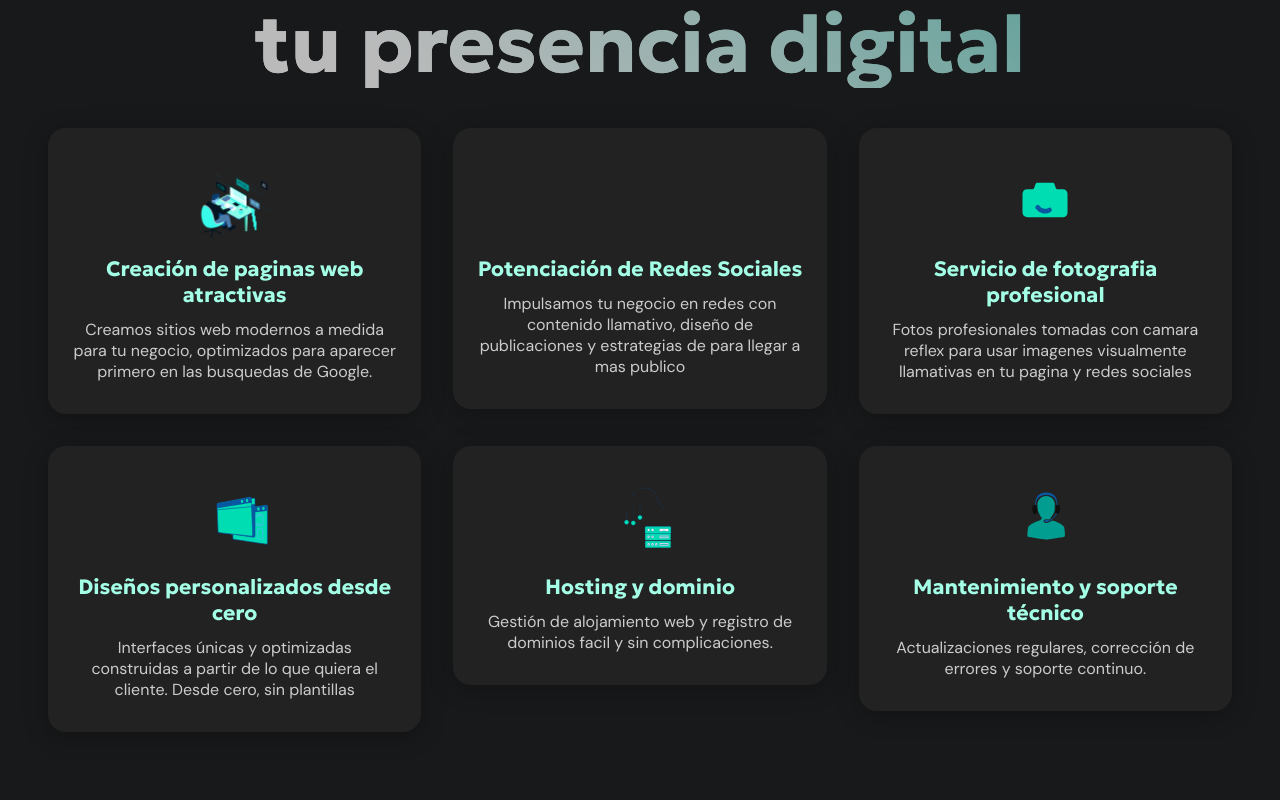
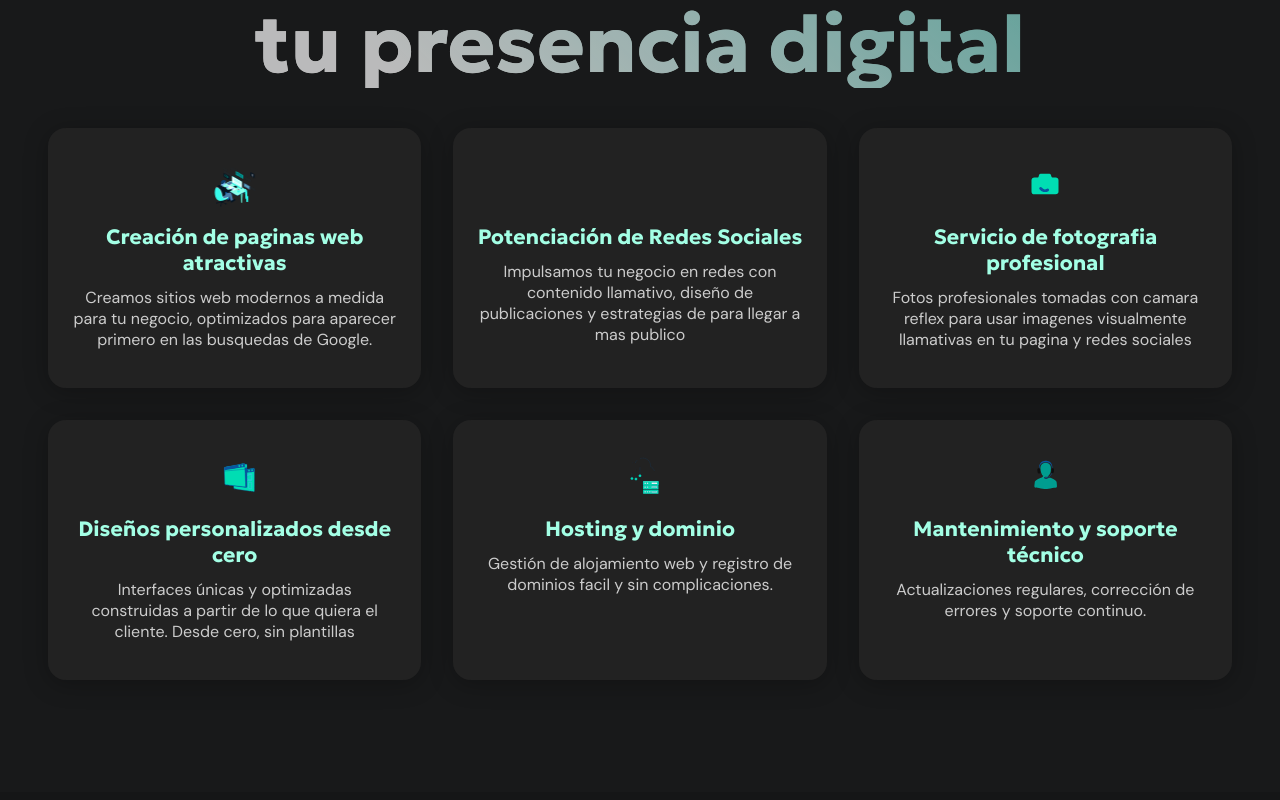
Before and after one commit to juanmaacampos/jmcdev-page, a React (Vite) app: page / in a window 1280 px wide. Shown: the part 920-1720 px from the top of the page. Built offline with nearby package versions, Linux system fonts and the light colour scheme.

Commit message:
Flipcard funcionando, pero en pc no se puede scrollear dentro

```diff
--- a/src/components/ServicioCard/ServicioCard.jsx
+++ b/src/components/ServicioCard/ServicioCard.jsx
@@ -1,32 +1,93 @@
 import React, { useState } from "react";
 import styles from "./ServicioCard.module.css";
-import CardModal from "../CardModal/CardModal";
+import CoolTitle from "../CoolTitle/CoolTitle";
 
 export default function ServicioCard({ icon, svg, titulo, descripcion, modalData }) {
-  const [open, setOpen] = useState(false);
+  const [flipped, setFlipped] = useState(false);
+
+  const handleClick = (e) => {
+    e.preventDefault(); // Prevenir comportamiento por defecto
+    setFlipped((prev) => !prev);
+  };
+
+  const handleBlur = () => {
+    setFlipped(false);
+  };
 
   return (
-    <>
     <div
-        className={styles.servicioCard}
-        onClick={() => setOpen(true)}
+      className={`${styles.servicioCard} ${flipped ? styles.flipped : ""}`}
       tabIndex={0}
       role="button"
+      aria-label={titulo}
+      onClick={handleClick}
+      onBlur={handleBlur}
       style={{ cursor: "pointer" }}
     >
-        <div className={styles.icon}>
-          {svg ? svg : icon}
+      <div className={styles.cardInner}>
+        {/* Frente */}
+        <div className={styles.cardFront}>
+          <div className={styles.iconSvgWrapper}>
+            {/* SVG/Icono con tamaño controlado */}
+            {svg
+              ? React.cloneElement(svg, {
+                  style: {
+                    width: "48px",
+                    height: "48px",
+                    maxWidth: "48px",
+                    maxHeight: "48px",
+                    minWidth: "48px",
+                    minHeight: "48px",
+                    display: "block",
+                    margin: "0 auto",
+                  },
+                })
+              : icon}
           </div>
-        <h3>{titulo}</h3>
-        <p>{descripcion}</p>
+          <h3 className={styles.cardTitle}>{titulo}</h3>
+          <p className={styles.cardDescription}>{descripcion}</p>
         </div>
-      {modalData && (
-        <CardModal
-          open={open}
-          onClose={() => setOpen(false)}
-          {...modalData}
-        />
+        {/* Dorso */}
+        <div className={styles.cardBack}>
+          <div className={styles.cardBackContent}>
+            {modalData?.image && (
+              <img src={modalData.image.src} alt={modalData.image.alt} className={styles.modalImage} />
             )}
-    </>
+            <div className={styles.headerContent}>
+              {modalData?.subtitle && <div className={styles.subtitle}>{modalData.subtitle}</div>}
+              <CoolTitle
+                className={styles.title}
+                animation="slide"
+                fontTransition="0.4s"
+              >
+                {modalData?.title}
+              </CoolTitle>
+              <p className={styles.description}>{modalData?.description}</p>
+            </div>
+            {modalData?.tabs && modalData.tabs.length > 0 && (
+              <div className={styles.cardBackTabs}>
+                {modalData.tabs.map((tab, i) => (
+                  <div key={i} className={styles.cardBackTab}>
+                    {tab.icon && <span className={styles.cardBackTabIcon}>{tab.icon}</span>}
+                    <span className={styles.cardBackTabLabel}>{tab.label}</span>
+                    <div className={styles.cardBackTabContent}>{tab.content}</div>
+                  </div>
+                ))}
+              </div>
+            )}
+            <button
+              className={styles.cardBackClose}
+              onClick={(e) => {
+                e.stopPropagation();
+                setFlipped(false);
+              }}
+              aria-label="Volver"
+            >
+              Volver
+            </button>
+          </div>
+        </div>
+      </div>
+    </div>
   );
 }
--- a/src/components/ServicioCard/ServicioCard.module.css
+++ b/src/components/ServicioCard/ServicioCard.module.css
@@ -1,12 +1,144 @@
 .servicioCard {
+  perspective: 1200px;
+  width: 100%;
+  min-height: 260px;
+  background: none;
+  border-radius: 18px;
+  box-shadow: 0 4px 24px #0004;
+  transition: box-shadow 0.2s;
+  position: relative;
+  height: 100%;
+  display: flex;
+  flex-direction: column;
+}
+
+.cardInner {
+  width: 100%;
+  height: 100%;
+  min-height: 260px;
+  transition: transform 0.6s cubic-bezier(.4,2,.6,1);
+  transform-style: preserve-3d;
+  position: relative;
+  flex: 1 1 auto;
+  display: flex;
+  -webkit-transform-style: preserve-3d; /* Para Safari */
+  backface-visibility: hidden;
+  -webkit-backface-visibility: hidden; /* Para Safari */
+}
+
+.flipped .cardInner {
+  transform: rotateY(180deg);
+}
+
+.cardFront,
+.cardBack {
+  position: absolute;
+  width: 100%;
+  height: 100%;
+  min-height: 260px;
+  max-height: 100%;
+  backface-visibility: hidden;
+  -webkit-backface-visibility: hidden; /* Para Safari */
+  border-radius: 18px;
+  display: flex;
+  flex-direction: column;
+  align-items: center;
+  justify-content: flex-start;
   background: #222;
-  border-radius: 18px;
+  color: #fff;
   padding: 2rem 1.5rem;
-  width: 100%; /* Ocupar todo el ancho de la celda del grid */
   box-sizing: border-box;
-  box-shadow: 0 4px 24px #0004;
+  top: 0;
+  left: 0;
+  overflow: hidden;
+  touch-action: manipulation; /* Mejora el comportamiento táctil */
+}
+
+.cardFront {
+  z-index: 2;
+  background: #222;
+}
+
+.cardBack {
+  background: #18191a;
+  color: #a3ffe5;
+  transform: rotateY(180deg);
+  z-index: 3;
+  overflow-y: auto;
+  padding: 0; /* Padding manejado por cardBackContent */
+  justify-content: flex-start;
+  min-height: 260px;
+  max-height: 100%;
+  -webkit-overflow-scrolling: touch; /* Scroll suave en iOS */
+  overscroll-behavior: contain; /* Previene scroll propagation */
+  transform-style: preserve-3d; /* Mantiene el efecto 3D */
+  will-change: transform; /* Optimiza la performance */
+}
+
+.cardBackContent {
+  width: 100%;
+  padding: 2rem 1.5rem;
+  box-sizing: border-box;
+  display: flex;
+  flex-direction: column;
+  align-items: center;
+  min-height: 100%;
+}
+
+.cardBackTabs {
+  width: 100%;
+  margin-bottom: 1rem;
+  position: relative; /* Asegura que el contenido permanezca encima */
+  z-index: 1;
+}
+
+.cardBackTab {
+  margin-bottom: 0.7rem;
+  padding-bottom: 0.5rem;
+  border-bottom: 1px solid #23272f;
+}
+
+.cardBackTabIcon {
+  margin-right: 0.5em;
+  color: #55d3c4;
+  font-size: 1.1em;
+}
+
+.cardBackTabLabel {
+  font-weight: 600;
+  color: #a3ffe5;
+}
+
+.cardBackTabContent {
+  margin-top: 0.3em;
   color: #fff;
-  transition: transform 0.2s, box-shadow 0.2s;
+  font-size: 0.97em;
+}
+
+.cardBackClose {
+  margin-top: auto;
+  background: #23272f;
+  color: #55d3c4;
+  border: none;
+  border-radius: 8px;
+  padding: 0.5em 1.2em;
+  font-weight: 600;
+  cursor: pointer;
+  transition: background 0.2s, color 0.2s;
+  align-self: center;
+}
+
+.cardBackClose:hover {
+  background: #55d3c4;
+  color: #18191a;
+}
+
+.modalImage {
+  width: 100%;
+  max-height: 120px;
+  object-fit: cover;
+  border-radius: 12px;
+  margin-bottom: 0.7rem;
 }
 
 .servicioCard:hover {
@@ -14,25 +146,28 @@
   box-shadow: 0 8px 32px #663399;
 }
 
-.icon {
-  font-size: 2.5rem;
-  color: #55d3c4;
-  margin-bottom: 1rem;
-  width: 80px;
-  height: 80px;
+.iconSvgWrapper {
   display: flex;
   align-items: center;
   justify-content: center;
+  margin-bottom: 1rem;
+  width: 48px;
+  height: 48px;
+  max-width: 48px;
+  max-height: 48px;
+  min-width: 48px;
+  min-height: 48px;
   margin-left: auto;
   margin-right: auto;
+  overflow: hidden; /* Asegura que el contenido no se desborde */
 }
 
-.icon svg, .icon > div {
-  width: 100%;
-  height: 100%;
-  max-width: 80px;
-  max-height: 80px;
-  display: block;
+.icon {
+  display: none;
+}
+
+.cardBack .icon {
+  display: none !important;
 }
 
 .servicioCard h3 {
@@ -46,6 +181,57 @@
   font-size: 1rem;
 }
 
+.cardTitle {
+  margin-bottom: 0.7rem;
+  font-size: 1.15rem;
+  color: #A3FFE5;
+  font-weight: 700;
+  text-align: center;
+}
+
+.cardDescription {
+  color: #ccc;
+  font-size: 1rem;
+  text-align: center;
+}
+
+.headerContent {
+  width: 100%;
+  display: flex;
+  flex-direction: column;
+  align-items: center;
+  margin-bottom: 0.7rem;
+}
+
+.title {
+  font-size: 1.2rem;
+  font-weight: 700;
+  background: linear-gradient(90deg, #55d3c4 0%, #a3ffe5 100%);
+  -webkit-background-clip: text;
+  background-clip: text;
+  -webkit-text-fill-color: transparent;
+  margin-bottom: 0.2rem;
+  line-height: 1.1;
+  text-align: center;
+}
+
+.subtitle {
+  color: #a3ffe5;
+  font-size: 0.95rem;
+  font-weight: 600;
+  text-transform: uppercase;
+  letter-spacing: 0.07em;
+  margin-bottom: 0.1em;
+}
+
+.description {
+  color: #b7c2d2;
+  font-size: 1rem;
+  line-height: 1.4;
+  margin-bottom: 0.5rem;
+  text-align: center;
+}
+
 @media (max-width: 1024px) {
   .servicioCard {
     padding: 1.5rem 1rem;
@@ -57,3 +243,42 @@
     padding: 1rem 0.5rem;
   }
 }
+
+/* Asegurar que funcione en móvil */
+@media (max-width: 768px) {
+  .servicioCard {
+    -webkit-tap-highlight-color: transparent; /* Elimina el highlight al tocar */
+  }
+
+  .cardFront,
+  .cardBack {
+    padding: 1.5rem 1rem;
+  }
+
+  .cardBackContent {
+    padding: 1.5rem 1rem;
+  }
+}
+
+/* Ajustes para permitir scroll en desktop */
+@media (min-width: 769px) {
+  .cardBack {
+    max-height: 500px; /* Altura máxima explícita para forzar scroll */
+    overflow-y: auto;
+    scrollbar-width: thin;
+    scrollbar-color: #55d3c4 #18191a;
+  }
+
+  .cardBack::-webkit-scrollbar {
+    width: 6px;
+  }
+
+  .cardBack::-webkit-scrollbar-track {
+    background: #18191a;
+  }
+
+  .cardBack::-webkit-scrollbar-thumb {
+    background-color: #55d3c4;
+    border-radius: 3px;
+  }
+}
--- a/src/components/Svg/Svg.jsx
+++ b/src/components/Svg/Svg.jsx
@@ -30,12 +30,13 @@ const Svg = ({ route }) => {
   };
 
   return (
-    <div>
+    <div style={{ width: '48px', height: '48px', display: 'flex', alignItems: 'center', justifyContent: 'center' }}>
       {animationData && (
         <Lottie
           options={defaultOptions}
-          height={400}
-          width={400}
+          height={100}
+          width={100}
+          style={{ maxWidth: '100%', maxHeight: '100%' }}
         />
       )}
     </div>
--- a/src/websections/Servicios/Servicios.jsx
+++ b/src/websections/Servicios/Servicios.jsx
@@ -89,7 +89,7 @@ export default function Servicios() {
       <CoolTitle
         className={`${styles.titulo} ${maskActive ? styles.tituloMaskActive : ""}`}
         hoverFonts={[
-          "'Orbitron', 'Geologica', sans-serif",
+          "'Geologica','Orbitron', sans-serif",
           "'Rajdhani', 'DM Sans', sans-serif",
           "'Exo', 'Arial Rounded MT Bold', sans-serif",
           "'Share Tech Mono', 'Montserrat', monospace"
```
Lines whose indentation alone changed are shown as unchanged.
